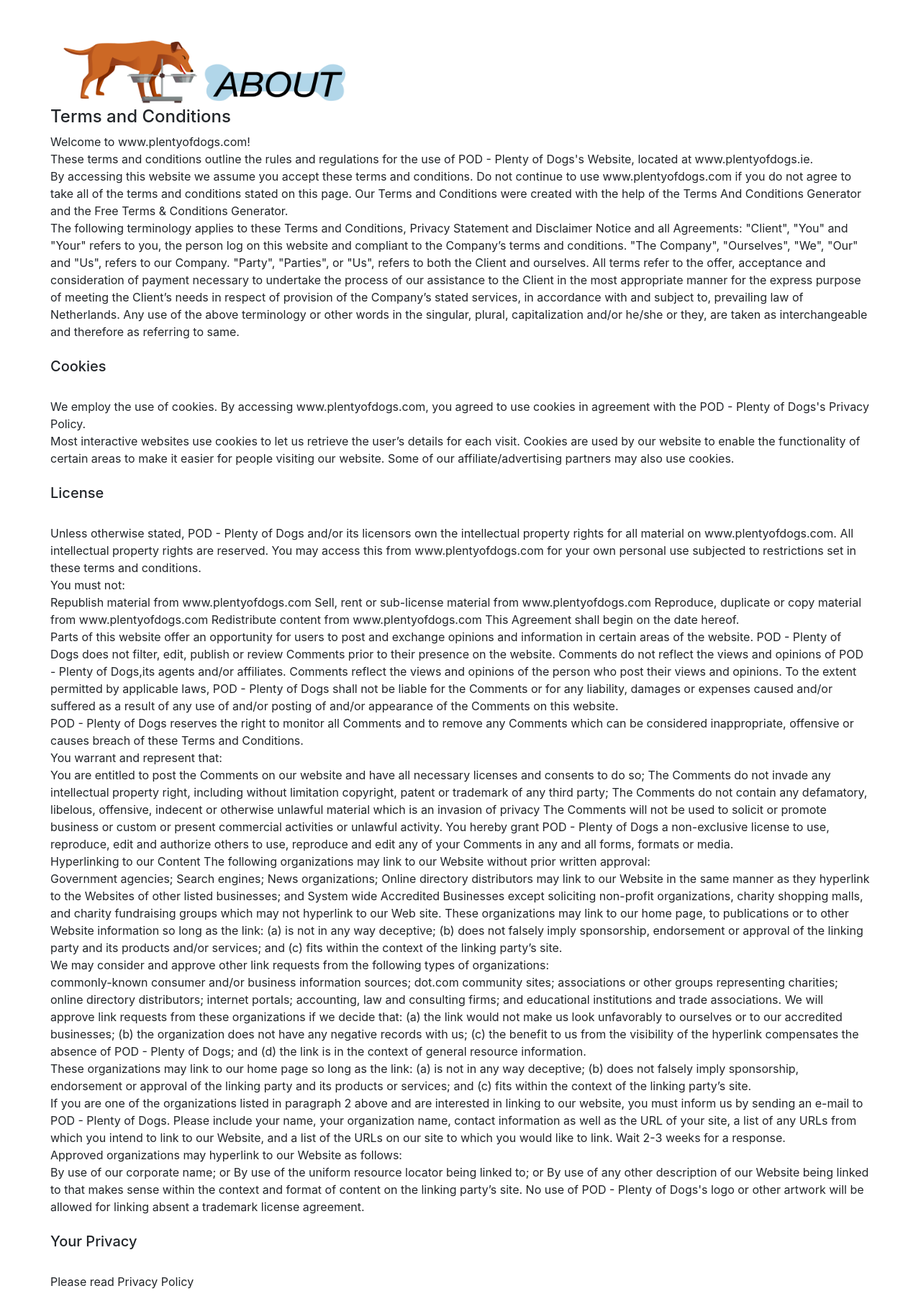
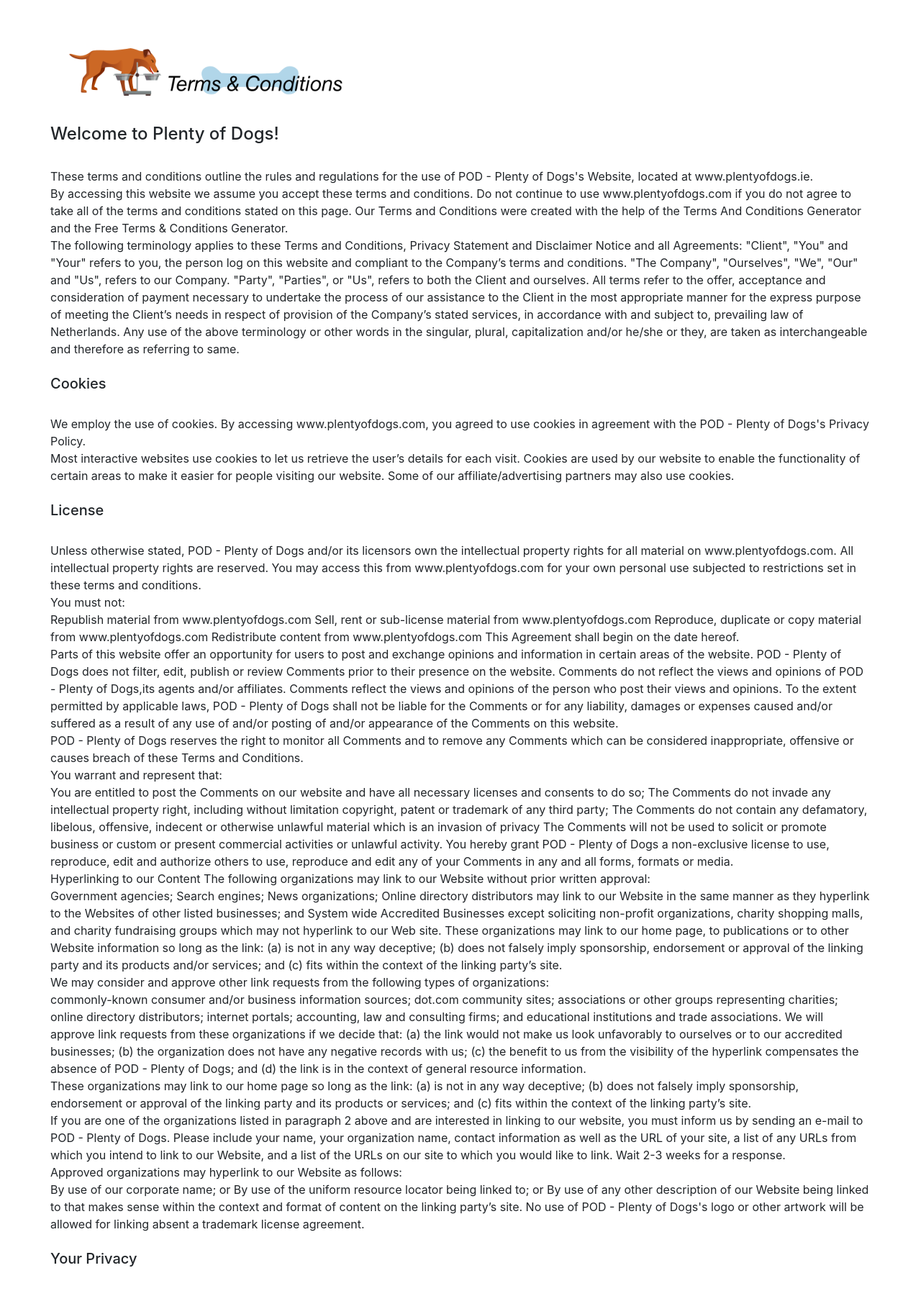
Before and after one commit to Kevulis/POD_Website-2, a PHP site: page /terms.html in a window 1280 px wide. Shown: the part 126-1920 px from the top of the page at 72% size. Run offline with PHP 8.4, Linux system fonts and the light colour scheme.

Commit message:
Update Visuals

```diff
--- a/about.html
+++ b/about.html
@@ -51,7 +51,7 @@
             <p class="lead">Plenty of Dogs connects dog owners with trusted local people who would love to find an ideal partner for their dog, or sometimes meet up for a dog friendly date at a park or other location where puppies are welcome, to have fun and go along with. We make it easy to arrange date meetings, walks or playtime. Our aim is to help dog owners expand their social circle and aid in finding the ideal pair for breeding and building new friendships. We call it a win-win (or a woof-¬woof) situation for everyone involved.</p>
           </div>
           <div class="col-md-5">
-            <img class="img-fluid" src="img/couple-01.png" width="300" height="300">
+            <img class="img-fluid" src="img/podteam.png" width="300" height="300">
           </div>
         </div>
       </div>
--- a/about.php
+++ b/about.php
@@ -73,7 +73,7 @@
             <p class="lead">Plenty of Dogs connects dog owners with trusted local people who would love to find an ideal partner for their dog, or sometimes meet up for a dog friendly date at a park or other location where puppies are welcome, to have fun and go along with. We make it easy to arrange date meetings, walks or playtime. Our aim is to help dog owners expand their social circle and aid in finding the ideal pair for breeding and building new friendships. We call it a win-win (or a woof-¬woof) situation for everyone involved.</p>
           </div>
           <div class="col-md-5">
-            <img class="img-fluid" src="img/couple-01.png" width="300" height="300">
+            <img class="img-fluid" src="img/podteam.png" width="300" height="300">
           </div>
         </div>
       </div>
--- a/adddog.php
+++ b/adddog.php
@@ -54,7 +54,7 @@
 
           <div class="container" align="center">
 
-              <img src="img/mydog.png" align="center" width="400" height="150">
+              <img src="img/adddog.png" align="center" width="400" height="200">
               <br> <br>
         <div class="card" style="width: 30rem; background-image: url('img/bk-01.png'); background-size: cover;" align="center">
 <!--      <div class="jumbotron" style="background-image: url('img/bk-01.png'); background-size: cover;">-->
--- a/edit-profile.php
+++ b/edit-profile.php
@@ -58,7 +58,7 @@
 
           <div class="container" align="center">
 
-              <img src="img/myprofile.png" align="center" width="400" height="150">
+              <img src="img/editprofile.png" align="center" width="400" height="150">
               <br> <br>
         <div class="card" style="width: 25rem; background-image: url('img/bk-01.png'); background-size: cover;" align="center">
 <!--      <div class="jumbotron" style="background-image: url('img/bk-01.png'); background-size: cover;">-->
--- a/search.php
+++ b/search.php
@@ -58,7 +58,7 @@
 
           <div class="container" align="center">
 
-              <img src="img/mydog.png" align="center" width="400" height="150">
+              <img src="img/search.png" align="center" width="400" height="150">
               <br> <br>
         <div class="card" style="width: 60rem; background-image: url('img/bk-01.png'); background-size: cover;" align="center"><br>
 <!--      <div class="jumbotron" style="background-image: url('img/bk-01.png'); background-size: cover;">-->
--- a/terms.html
+++ b/terms.html
@@ -42,11 +42,11 @@
       <br>
       <div class="container">
 
-          <img src="img/about.png" align="center" width="400" height="100">
+          <img src="img/terms.png" align="center" width="400" height="100"><br><br>
 
         <div class="row">
-          <h4>Terms and Conditions</h4>
-Welcome to www.plentyofdogs.com!
+          <h4>Welcome to Plenty of Dogs!
+</h4>
 <br>
 These terms and conditions outline the rules and regulations for the use of POD - Plenty of Dogs's Website, located at www.plentyofdogs.ie.
 <br>
--- a/terms.php
+++ b/terms.php
@@ -63,11 +63,11 @@
       <br>
       <div class="container">
 
-          <img src="img/about.png" align="center" width="400" height="100">
+          <img src="img/terms.png" align="center" width="400" height="100"><br><br>
 
         <div class="row">
-          <h4>Terms and Conditions</h4>
-Welcome to www.plentyofdogs.com!
+          <h4>Welcome to Plenty of Dogs!
+</h4>
 <br>
 These terms and conditions outline the rules and regulations for the use of POD - Plenty of Dogs's Website, located at www.plentyofdogs.ie.
 <br>
```
Also changed, not shown: img/adddog.png (added), img/dog1-01.png, img/dog2-01.png, img/dog3-01.png, img/editprofile.png (added), img/messages.png (added), img/podteam.png (added), img/search.png (added), img/terms.png (added), 3 other files.
